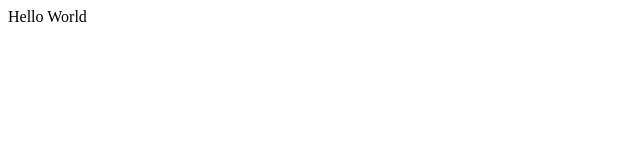
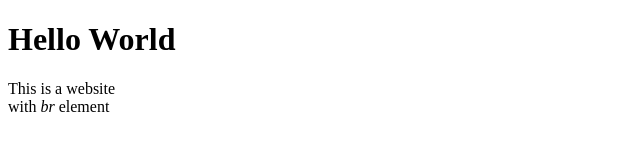
Before and after one commit to natyaqwe/LAB_1.1, a plain HTML site: page index.html in a window 1280 px wide. Shown: the whole page, without its empty margins (0-640 px from the left). Drawn offline with Linux system fonts and the light colour scheme.

Commit message:
First paragraph in HTML Commit

```diff
--- a/index.html
+++ b/index.html
@@ -5,6 +5,7 @@
     <title>Hello World</title>
 </head>
 <body>
-    Hello World
+   <h1>Hello World</h1>
+   <p>This is a website<br>with <em>br</em> element</p>
 </body>
 </html>
```
